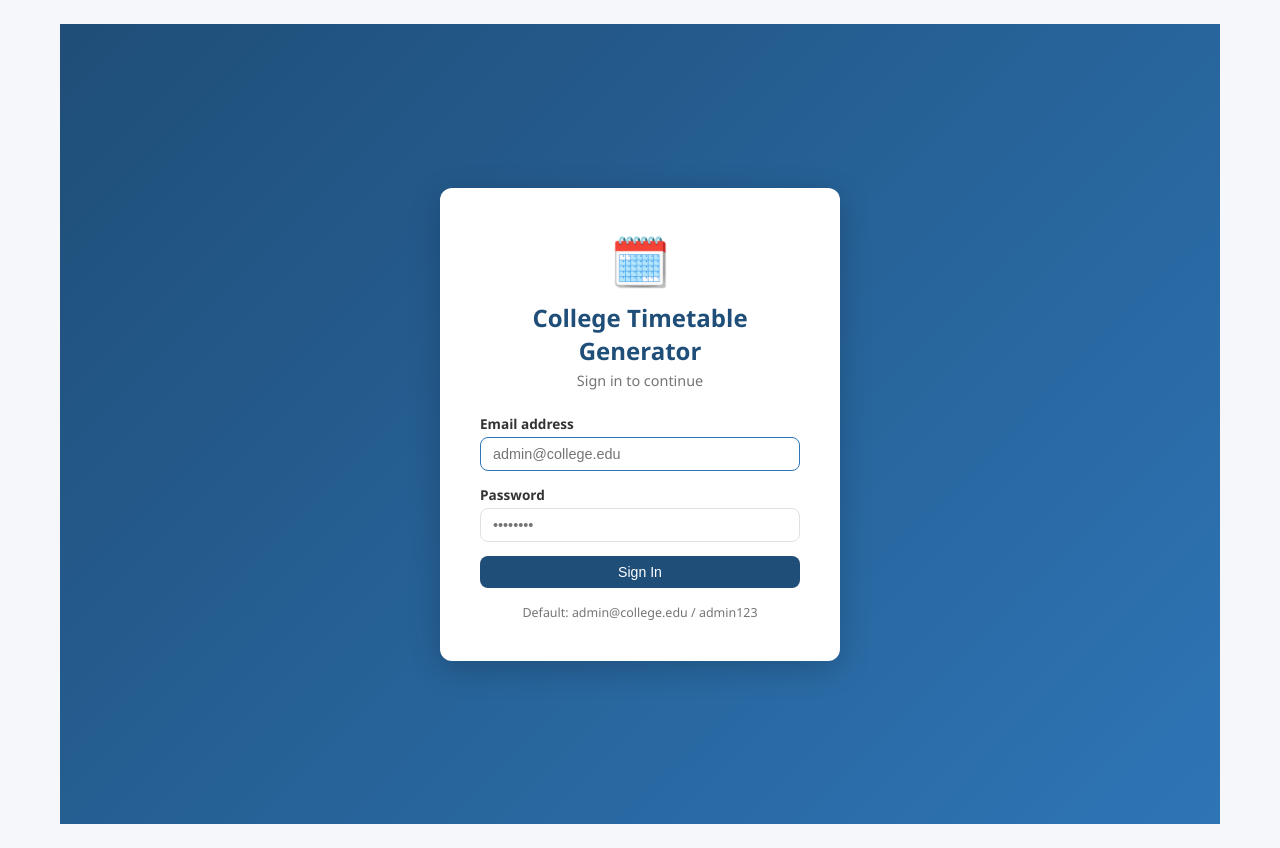
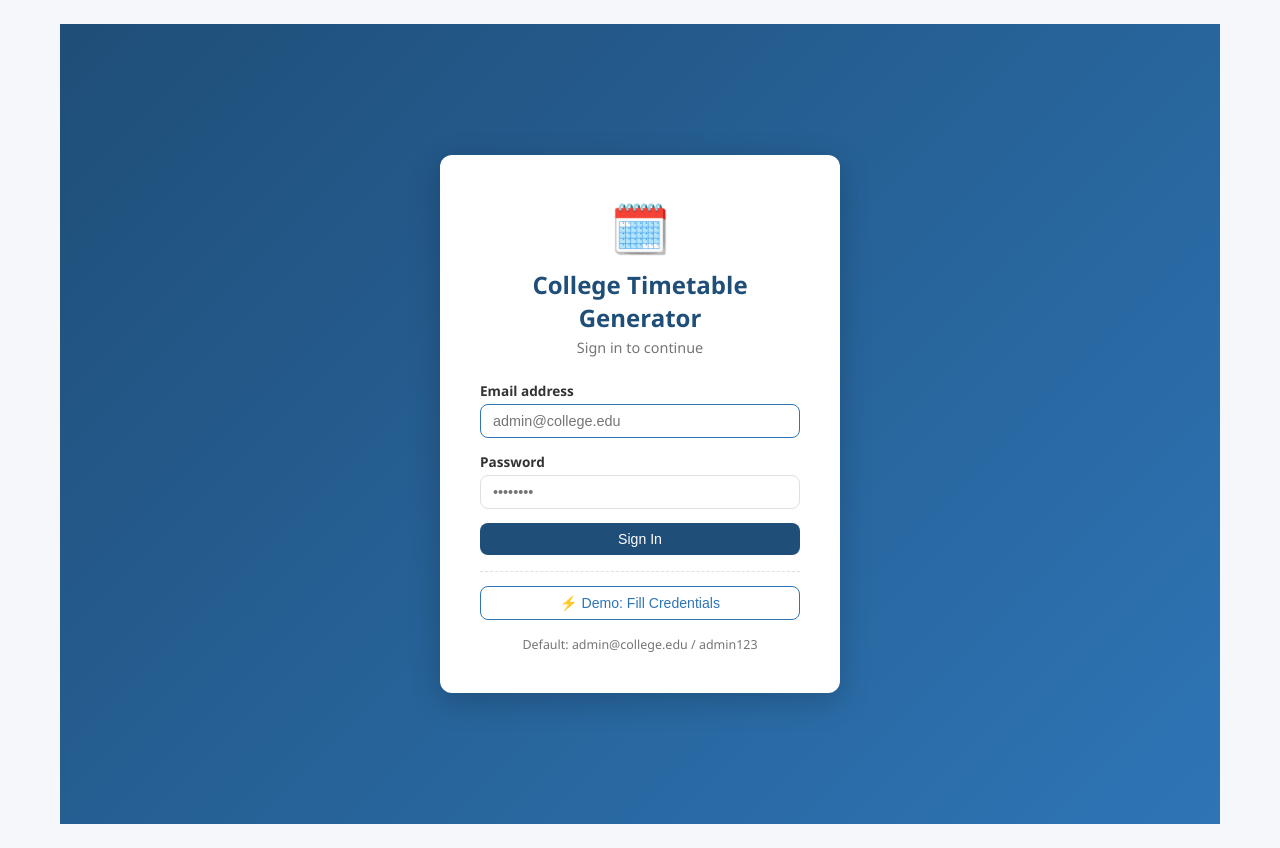
Before and after one commit to KumarAman0-0/TimeTable, a Flask app: page /login in a window 1280 px wide. Run offline with Flask 3, Linux system fonts and the light colour scheme; some libraries are stand-ins or nearby versions.

Commit message:
Add one-click demo credentials fill button on login page

```diff
--- a/templates/auth/login.html
+++ b/templates/auth/login.html
@@ -8,7 +8,7 @@
     <h2>College Timetable Generator</h2>
     <p class="auth-sub">Sign in to continue</p>
 
-    <form method="POST" action="{{ url_for('auth_login') }}">
+    <form method="POST" action="{{ url_for('auth_login') }}" id="loginForm">
       <div class="form-group">
         <label for="email">Email address</label>
         <input type="email" id="email" name="email" class="form-control"
@@ -20,9 +20,26 @@
                placeholder="••••••••" required>
       </div>
       <button type="submit" class="btn btn-primary btn-block">Sign In</button>
+
+      <div class="demo-box mt-3" style="border-top: 1px dashed var(--border); padding-top: 14px;">
+        <button type="button" class="btn btn-outline btn-block" onclick="fillDemo('admin@college.edu', 'admin123')"
+                title="Click to automatically fill demo credentials">
+          ⚡ Demo: Fill Credentials
+        </button>
+      </div>
     </form>
 
     <p class="auth-hint">Default: admin@college.edu / admin123</p>
   </div>
 </div>
+
+<script>
+function fillDemo(email, password) {
+  const emailInput = document.getElementById('email');
+  const passInput = document.getElementById('password');
+  emailInput.value = email;
+  passInput.value = password;
+  passInput.focus();
+}
+</script>
 {% endblock %}
```
